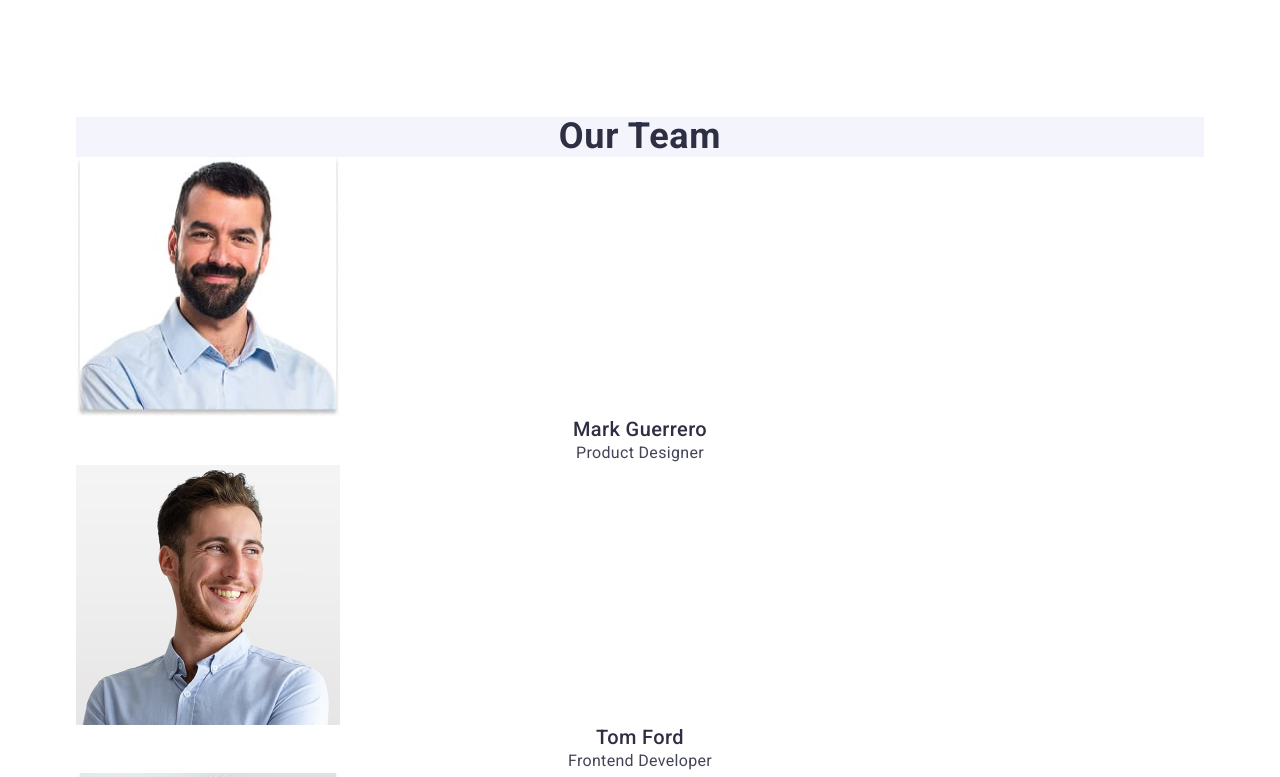
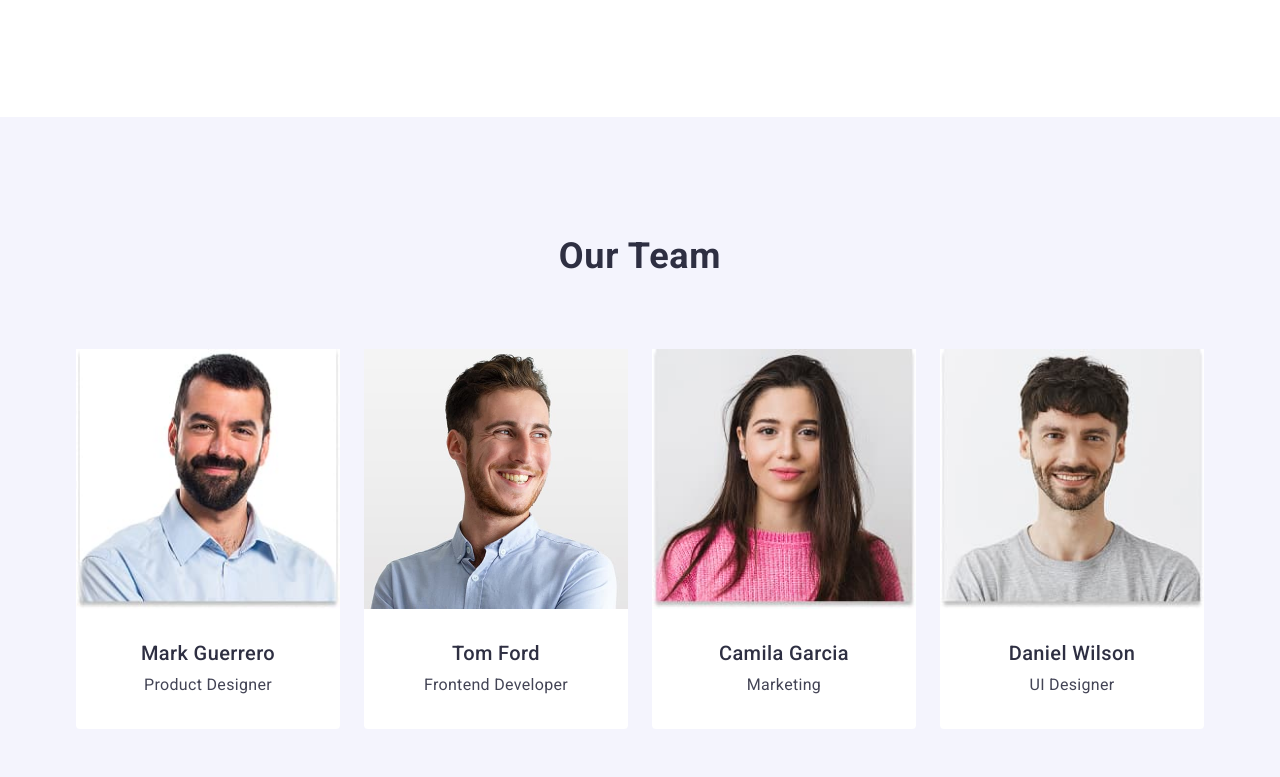
Before and after one commit to Mykola1812-hub/goit-markup-hw-03, a plain HTML site: page index.html in a window 1280 px wide. Shown: the part 900-1677 px from the top of the page. Drawn offline with nearby package versions, Linux system fonts and the light colour scheme.

Commit message:
section 2

```diff
--- a/css/styles.css
+++ b/css/styles.css
@@ -200,6 +200,7 @@ img {
 /*section 2*/
 .section-second {
   background-color: #f4f4fd;
+  padding: 120px 0;
 }
 
 .section-second-heading {
@@ -210,10 +211,26 @@ img {
   text-align: center;
   text-transform: capitalize;
   color: #2e2f42;
+  margin-bottom: 72px;
+}
+
+.section-second-list {
+  display: flex;
+  align-items: center;
+  gap: 24px;
 }
 
 .section-second-item {
   background-color: #fff;
+  border-radius: 0 0 4px 4px;
+  padding: 0px 0px 32px 0px;
+  width: 264px;
+  height: 380px;
+  width: calc((100%-72px) / 4);
+}
+
+.container-second-item {
+  padding: 32px 0;
 }
 
 .section-second-list-heading {
@@ -223,6 +240,8 @@ img {
   letter-spacing: 0.02em;
   text-align: center;
   color: #2e2f42;
+  margin-bottom: 8px;
+  text-align: center;
 }
 
 .section-second-list-paragraph {
@@ -230,6 +249,7 @@ img {
   letter-spacing: 0.02em;
   text-align: center;
   color: #434455;
+  text-align: center;
 }
 
 /*section 3*/
--- a/index.html
+++ b/index.html
@@ -105,8 +105,8 @@
         </div>
       </section>
 
+      <section class="section-second">
         <div class="container">
-        <section class="section-second">
           <h2 class="section-second-heading">Our Team</h2>
           <ul class="section-second-list">
             <li class="section-second-item">
@@ -116,8 +116,10 @@
                 width="264"
                 height="260"
               />
+              <div class="container-second-item">
                 <h3 class="section-second-list-heading">Mark Guerrero</h3>
                 <p class="section-second-list-paragraph">Product Designer</p>
+              </div>
             </li>
 
             <li class="section-second-item">
@@ -127,8 +129,10 @@
                 width="264"
                 height="260"
               />
+              <div class="container-second-item">
                 <h3 class="section-second-list-heading">Tom Ford</h3>
                 <p class="section-second-list-paragraph">Frontend Developer</p>
+              </div>
             </li>
 
             <li class="section-second-item">
@@ -138,8 +142,10 @@
                 width="264"
                 height="260"
               />
+              <div class="container-second-item">
                 <h3 class="section-second-list-heading">Camila Garcia</h3>
                 <p class="section-second-list-paragraph">Marketing</p>
+              </div>
             </li>
 
             <li class="section-second-item">
@@ -149,12 +155,14 @@
                 width="264"
                 height="260"
               />
+              <div class="container-second-item">
                 <h3 class="section-second-list-heading">Daniel Wilson</h3>
                 <p class="section-second-list-paragraph">UI Designer</p>
+              </div>
             </li>
           </ul>
+        </div>
       </section>
-      </div>
 
       <div class="container">
         <section class="section-third">
```
Lines whose indentation alone changed are shown as unchanged.
